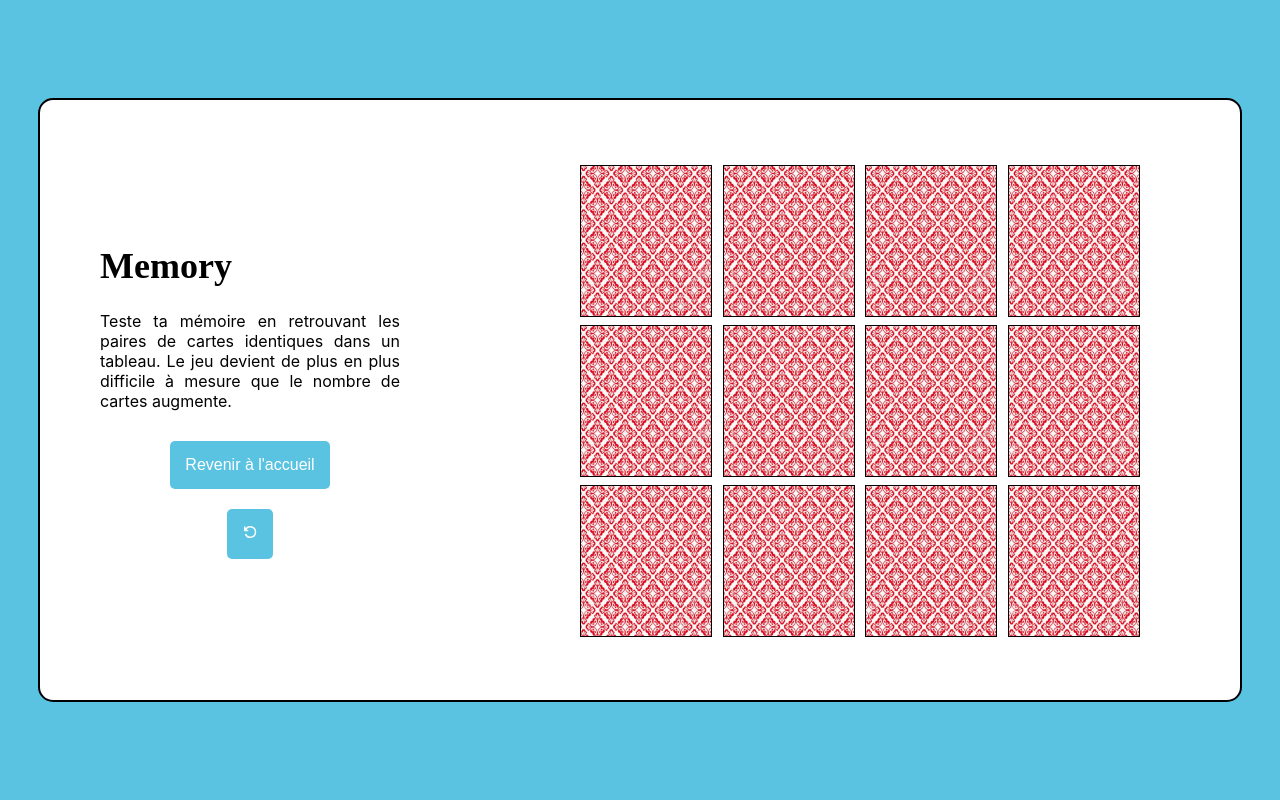
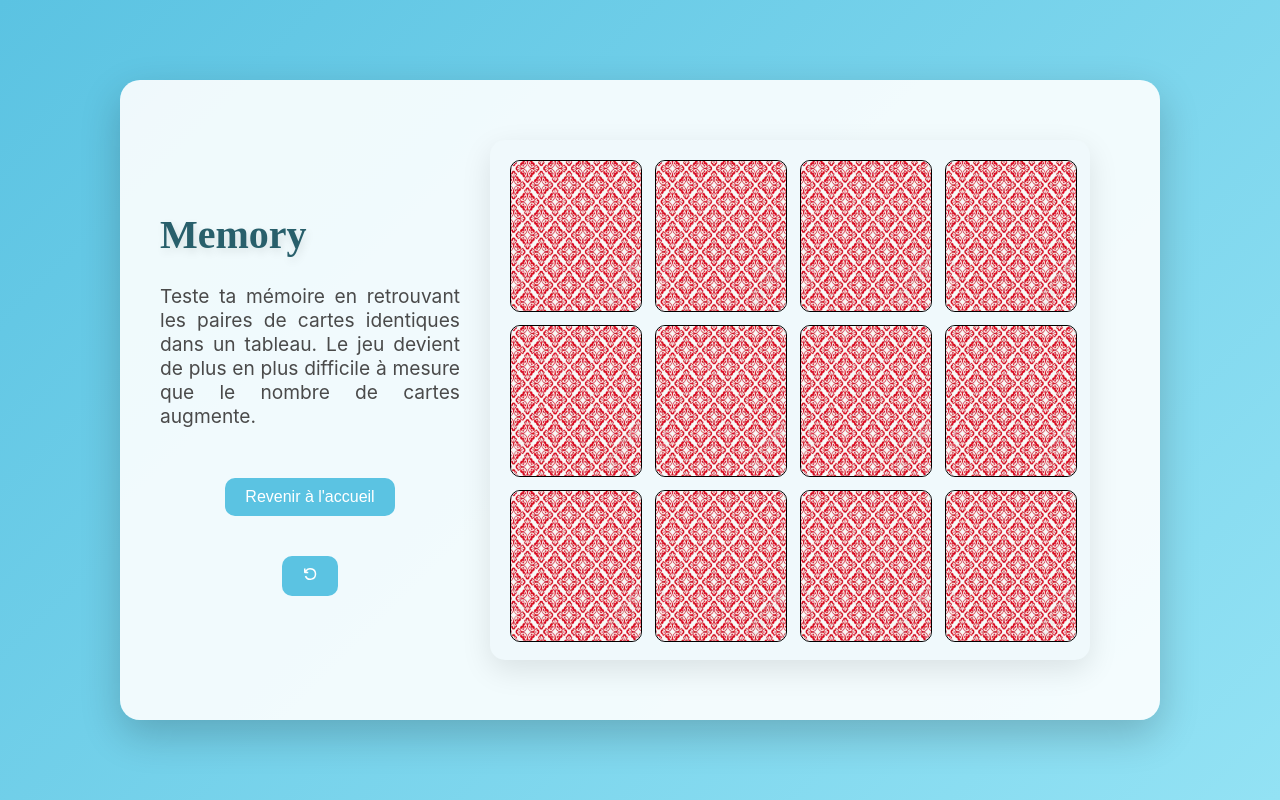
Before and after one commit to OthmaneB-Pro/QuickPlay, a React (Create React App) app: page /memory in a window 1280 px wide. Built offline with nearby package versions, Linux system fonts and the light colour scheme.

Commit message:
💄 StyledFinal : Memory > styled

```diff
--- a/src/components/pages/home/HomePage.tsx
+++ b/src/components/pages/home/HomePage.tsx
@@ -14,7 +14,7 @@ export default function HomePage() {
 }
 
 const HomePageStyled = styled.div`
-  background: linear-gradient(135deg, #ff9a9e 0%, #fad0c4 100%);
+  background: linear-gradient(135deg, #f5a5a5 0%, #fce8e8 100%);
   height: 100vh;
   display: flex;
   justify-content: center;
--- a/src/components/pages/memory/MemoryPage.tsx
+++ b/src/components/pages/memory/MemoryPage.tsx
@@ -14,20 +14,21 @@ export default function MemoryPage() {
 }
 
 const MemoryPageStyled = styled.div`
-  background: #5bc3e2;
+  background: linear-gradient(135deg, #5bc3e2, #93e2f4);
   height: 100vh;
   display: flex;
   justify-content: center;
   align-items: center;
 
   .container {
-    width: 1200px;
+    width: 1000px;
     height: 600px;
-    border-radius: 15px;
-    border: 2px solid;
-    background-color: white;
+    border-radius: 20px;
+    background-color: rgba(255, 255, 255, 0.9);
+    box-shadow: 0px 15px 40px rgba(0, 0, 0, 0.2);
     display: flex;
     justify-content: space-between;
     align-items: center;
+    padding: 20px;
   }
 `;
--- a/src/components/pages/memory/game/Card.tsx
+++ b/src/components/pages/memory/game/Card.tsx
@@ -33,6 +33,8 @@ const CardStyled = styled.div<{ flipped: boolean; matched: boolean }>`
   perspective: 1000px;
   cursor: pointer;
   opacity: ${({ matched }) => (matched ? 0.5 : 1)};
+  transform: ${({ matched }) => (matched ? "scale(0.95)" : "scale(1)")};
+  transition: transform 0.3s ease, opacity 0.3s ease;
 
   .card-inner {
     width: 100%;
@@ -50,6 +52,7 @@ const CardStyled = styled.div<{ flipped: boolean; matched: boolean }>`
     width: 100%;
     backface-visibility: hidden;
     border: 1px solid black;
+    border-radius: 10px;
   }
 
   .card-back {
@@ -59,5 +62,6 @@ const CardStyled = styled.div<{ flipped: boolean; matched: boolean }>`
   img {
     width: 100%;
     height: 100%;
+    border-radius: 10px;
   }
 `;
--- a/src/components/pages/memory/game/MemoryGame.tsx
+++ b/src/components/pages/memory/game/MemoryGame.tsx
@@ -59,7 +59,11 @@ const MemoryGameStyled = styled.div`
   display: grid;
   grid-template-columns: repeat(4, 1fr);
   grid-template-rows: repeat(3, 1fr);
-  gap: 10px;
+  gap: 15px;
   width: 560px;
-  margin-right: 100px;
+  margin-right: 50px;
+  padding: 20px;
+  background-color: #f0f9fc;
+  border-radius: 15px;
+  box-shadow: 0px 10px 30px rgba(0, 0, 0, 0.1);
 `;
--- a/src/components/pages/memory/leftSide/LeftMemory.tsx
+++ b/src/components/pages/memory/leftSide/LeftMemory.tsx
@@ -24,8 +24,10 @@ export default function LeftMemory() {
     </LeftMemoryStyled>
   );
 }
+
+
 const LeftMemoryStyled = styled.div`
-  margin-left: 60px;
+  margin-left: 20px;
   display: flex;
   flex-direction: column;
   justify-content: center;
@@ -34,6 +36,16 @@ const LeftMemoryStyled = styled.div`
   text-align: justify;
 
   .button {
+    margin-top: 20px;
     background-color: #5bc3e2;
+    color: white;
+    border-radius: 10px;
+    padding: 10px 20px;
+    font-size: 1rem;
+    transition: background-color 0.3s ease;
+  }
+
+  .button:hover {
+    background-color: #4aa6c1;
   }
 `;
--- a/src/components/pages/memory/leftSide/TitleMemory.tsx
+++ b/src/components/pages/memory/leftSide/TitleMemory.tsx
@@ -15,10 +15,14 @@ export default function TitleMemory() {
 
 const TitleMemoryStyled = styled.div`
   h1 {
-    font-size: 36px;
+    font-size: 40px;
     font-family: "Amatic SC";
+    color: #285f6b;
+    text-shadow: 2px 4px 8px rgba(0, 0, 0, 0.1);
   }
   p {
     margin-bottom: 30px;
+    font-size: 1.2rem;
+    color: #4a4a4a;
   }
 `;
```
